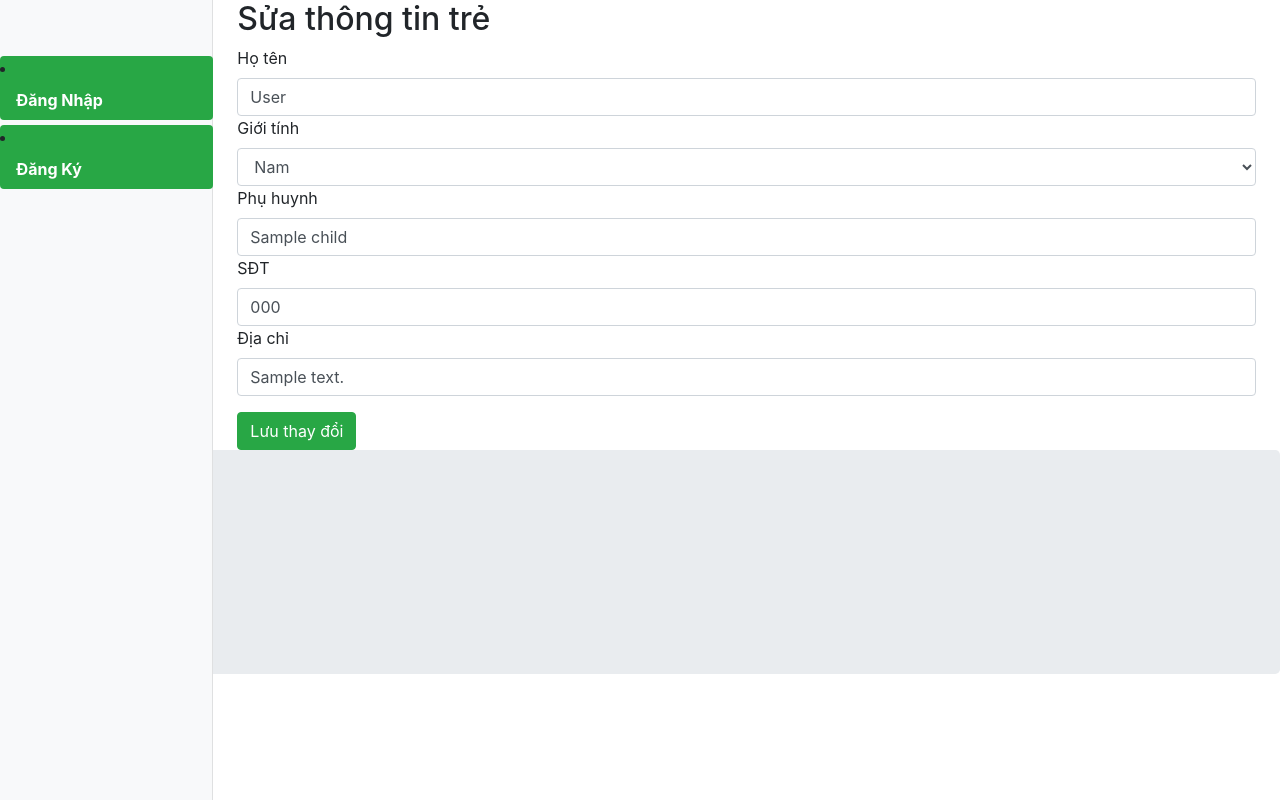
After one commit to HaNoLu/Quanlytruongmamnon, a Flask app: page /edit-child/1 in a window 1280 px wide. The commit adds this page. Run offline with Flask 3, Linux system fonts and the light colour scheme; tables that the repository leaves empty hold one stand-in row (values such as "Sample post"); some libraries are stand-ins or nearby versions.

Commit message:
hanolu xong quan ly

```diff
--- a/app/main.py
+++ b/app/main.py
@@ -85,10 +85,26 @@ def addchild():
 def loadchild(class_id):
     class_by_id = utils.LoadClass_by_id(class_id=class_id)
     return render_template('managechild.html', class_by_id=class_by_id)
-@app.route('/stats',methods=['GET','POST'])
-def stats():
-    count=utils.Get_Count_Gender()
-    return render_template('stats.html',count=count)
+@app.route('/edit-child/<int:child_id>', methods=['GET', 'POST'])
+def edit_child(child_id):
+    child = Child.query.get(child_id)
+    if request.method == 'POST':
+        child.fullname = request.form['fullname']
+        child.gender = request.form['gender']
+        child.guardian_name = request.form['guardian_name']
+        child.guardian_phone = request.form['guardian_phone']
+        child.address = request.form['address']
+        db.session.commit()
+        return redirect(url_for('loadchild', class_id=child.classes_id))
+
+    return render_template('edit_child.html', child=child)
+@app.route('/delete-child/<int:child_id>')
+def delete_child(child_id):
+    child = Child.query.get(child_id)
+    if child:
+        db.session.delete(child)
+        db.session.commit()
+    return redirect(request.referrer or url_for('loadchild'))
 @app.context_processor  # dùng để toàn bộ hàm khác đề có classes
 def common_response():
     return {
--- /dev/null
+++ b/app/templates/edit_child.html
@@ -0,0 +1,27 @@
+{% extends 'layout/base.html'%}<!-- extends cần thay đổi j thì ghi đè lên như sau -->
+{%block title%}Trang chủ{%endblock%}
+{%block content%}
+<h2>Sửa thông tin trẻ</h2>
+
+<form method="post">
+    <label>Họ tên</label>
+    <input type="text" name="fullname" value="{{ child.fullname }}" class="form-control">
+
+    <label>Giới tính</label>
+    <select name="gender" class="form-control">
+        <option value="Nam" {% if child.gender =='Nam' %}selected{% endif %}>Nam</option>
+        <option value="Nữ" {% if child.gender =='Nữ' %}selected{% endif %}>Nữ</option>
+    </select>
+
+    <label>Phụ huynh</label>
+    <input type="text" name="guardian_name" value="{{ child.guardian_name }}" class="form-control">
+
+    <label>SĐT</label>
+    <input type="text" name="guardian_phone" value="{{ child.guardian_phone }}" class="form-control">
+
+    <label>Địa chỉ</label>
+    <input type="text" name="address" value="{{ child.address }}" class="form-control">
+
+    <button class="btn btn-success mt-3">Lưu thay đổi</button>
+</form>
+{%endblock%}
--- a/app/templates/layout/base.html
+++ b/app/templates/layout/base.html
@@ -39,11 +39,7 @@
                                 Thu Học Phí
                             </a>
                         </li>
-                        <li class="nav-item">
-                            <a class="nav-link" href="{{url_for('stats')}}">
-                                Thống kê và Báo cáo
-                            </a>
-                        </li>
+
                         <li class="nav-item">
                             <a class="nav-link" href="#">
                                 Thay Đổi Quy Định
--- a/app/utils.py
+++ b/app/utils.py
@@ -56,3 +56,9 @@ def Get_Count_Gender():
         'total_nu':Child.query.filter(Child.gender.__eq__("Nữ")).count(),
         'total_nam':Child.query.filter(Child.gender.__eq__("Nam")).count()
     }
+def Get_Count_Classes(class_id):
+    return {
+        'total_nu':Child.query.filter(Child.classes_id==class_id,Child.gender.__eq__("Nữ")).count(),
+        'total_nam':Child.query.filter(Child.classes_id==class_id,Child.gender.__eq__("Nam")).count(),
+        'total':Child.query.filter(Child.classes_id==class_id).count()
+    }
```
Also changed, not shown: app/admin.py (+23 -2 lines), app/templates/admin/index.html (+0 -51 lines), app/templates/admin/statsGender.html (added, +62 -0 lines), app/templates/admin/stats_Child_by_Class.html (renamed from app/templates/stats.html, +19 -20 lines), app/templates/managechild.html (+14 -0 lines).
